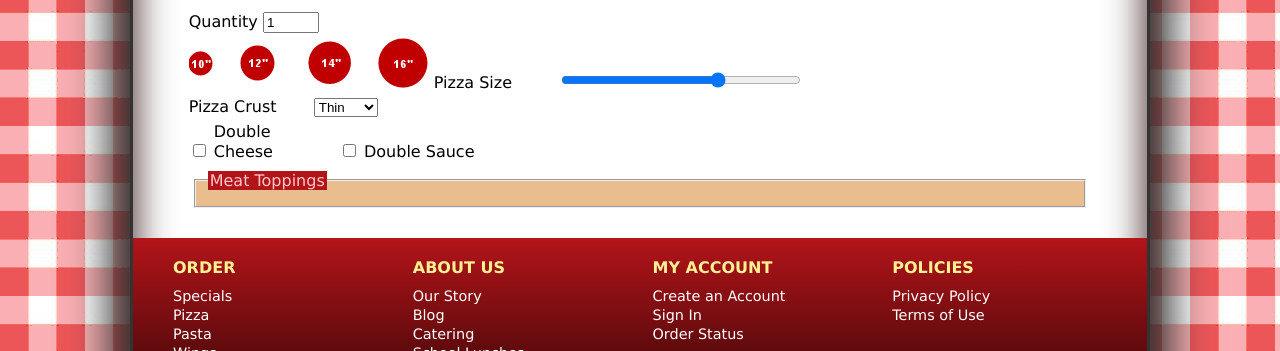
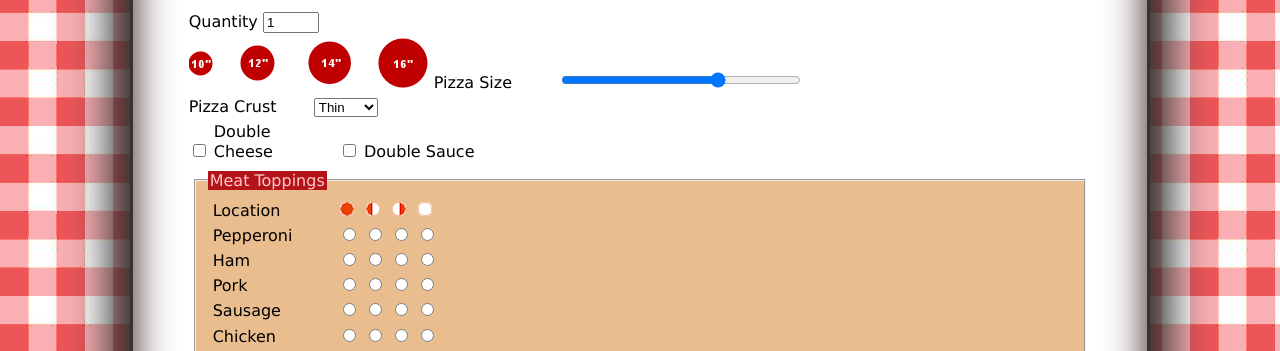
Before and after one commit to CTC-Coding-Year-1/tutorial-7-review-csmith120, a plain HTML site: page html/rb_build.html in a window 1280 px wide. Shown: the part 384-735 px from the top of the page. Drawn offline with Linux system fonts and the light colour scheme; files whose address does not match are found by name.

Commit message:
meat toppings list added

```diff
--- a/html/rb_build.html
+++ b/html/rb_build.html
@@ -79,6 +79,49 @@
 
             <fieldset>
                <legend>Meat Toppings</legend>
+               <div>
+                  <label>Location</label>
+                  <img src="../png/rb_full.png">
+                  <img src="../png/rb_left.png">
+                  <img src="../png/rb_right.png">
+                  <img src="../png/rb_none.png">
+               </div>
+
+               <div>
+                  <label>Pepperoni</label>
+                  <input type="radio" name="full">
+                  <input type="radio" name="left">
+                  <input type="radio" name="right">
+                  <input type="radio" name="none">
+               </div>
+               <div>
+                  <label>Ham</label>
+                  <input type="radio" name="full">
+                  <input type="radio" name="left">
+                  <input type="radio" name="right">
+                  <input type="radio" name="none">
+               </div>
+               <div>
+                  <label>Pork</label>
+                  <input type="radio" name="full">
+                  <input type="radio" name="left">
+                  <input type="radio" name="right">
+                  <input type="radio" name="none">
+               </div>
+               <div>
+                  <label>Sausage</label>
+                  <input type="radio" name="full">
+                  <input type="radio" name="left">
+                  <input type="radio" name="right">
+                  <input type="radio" name="none">
+               </div>
+               <div>
+                  <label>Chicken</label>
+                  <input type="radio" name="full">
+                  <input type="radio" name="left">
+                  <input type="radio" name="right">
+                  <input type="radio" name="none">
+               </div>
             </fieldset>
          </from>
    </section>
```
